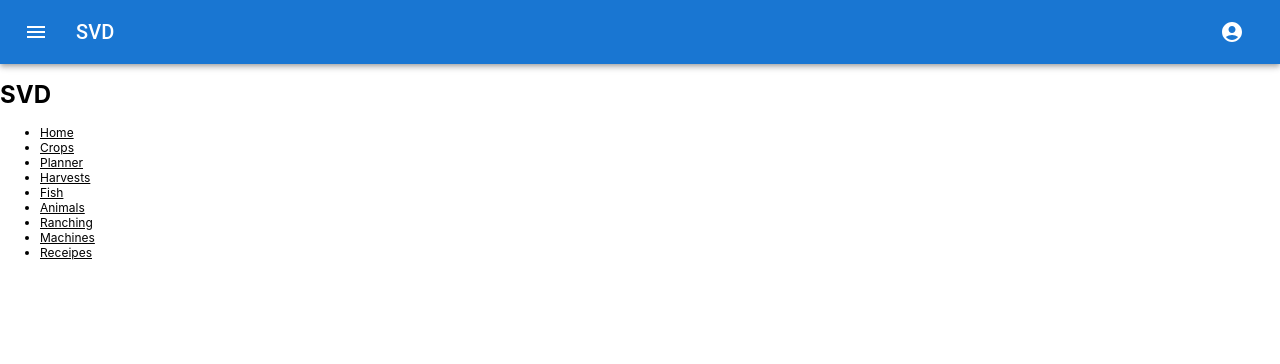
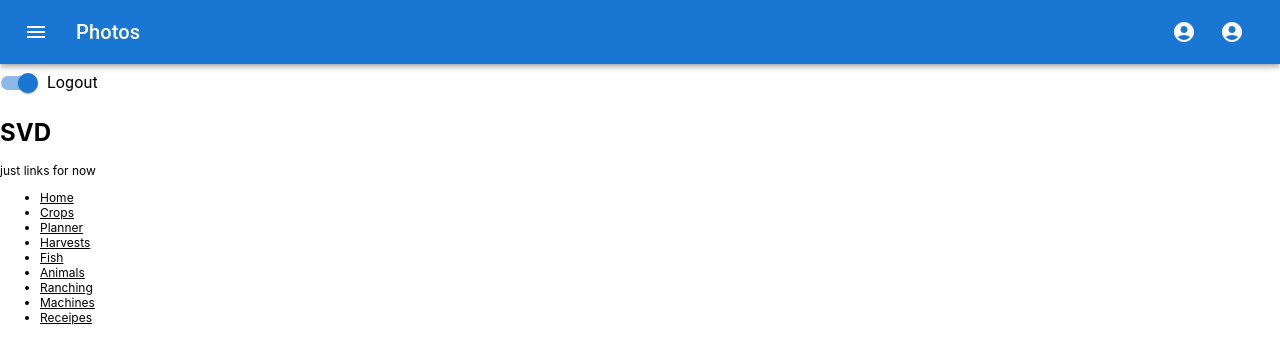
Before and after one commit to koscida/SVD, a React (Create React App) app: page / in a window 1280 px wide. Shown: the top 364 px of the page. Built offline with nearby package versions, Linux system fonts and the light colour scheme.

Commit message:
adding app bar

```diff
--- a/src/components/home/Home.js
+++ b/src/components/home/Home.js
@@ -5,6 +5,7 @@ function Home() {
 	return (
 		<>
 			<h1>SVD</h1>
+			just links for now
 			<div>
 				<ul>
 					{}
--- a/src/components/shared/navigation/MenuAppBar.js
+++ b/src/components/shared/navigation/MenuAppBar.js
@@ -1,5 +1,4 @@
 import * as React from "react";
-import { NavLink } from "react-router-dom";
 import AppBar from "@mui/material/AppBar";
 import Box from "@mui/material/Box";
 import Toolbar from "@mui/material/Toolbar";
@@ -7,9 +6,13 @@ import Typography from "@mui/material/Typography";
 import IconButton from "@mui/material/IconButton";
 import MenuIcon from "@mui/icons-material/Menu";
 import AccountCircle from "@mui/icons-material/AccountCircle";
+import Switch from "@mui/material/Switch";
+import FormControlLabel from "@mui/material/FormControlLabel";
+import FormGroup from "@mui/material/FormGroup";
 import MenuItem from "@mui/material/MenuItem";
 import Menu from "@mui/material/Menu";
 import Drawer from "@mui/material/Drawer";
+import Button from "@mui/material/Button";
 import List from "@mui/material/List";
 import Divider from "@mui/material/Divider";
 import ListItem from "@mui/material/ListItem";
@@ -24,20 +27,6 @@ import navigationLinks from "./navigationLinks";
 export default function MenuAppBar() {
 	const [auth, setAuth] = React.useState(true);
 	const [anchorEl, setAnchorEl] = React.useState(null);
-	const [state, setState] = React.useState({
-		drawer: false,
-	});
-
-	const toggleDrawer = (open) => (event) => {
-		if (
-			event.type === "keydown" &&
-			(event.key === "Tab" || event.key === "Shift")
-		) {
-			return;
-		}
-
-		setState({ ...state, drawer: open });
-	};
 
 	const handleChange = (event) => {
 		setAuth(event.target.checked);
@@ -51,42 +40,59 @@ export default function MenuAppBar() {
 		setAnchorEl(null);
 	};
 
-	let activeStyle = {
-		border: "1px solid #ddd",
+	const [state, setState] = React.useState({
+		navigation: false,
+		settings: false,
+	});
+
+	const toggleDrawer = (listName, open) => (event) => {
+		if (
+			event.type === "keydown" &&
+			(event.key === "Tab" || event.key === "Shift")
+		) {
+			return;
+		}
+
+		handleClose();
+
+		setState({ ...state, [listName]: open });
 	};
 
-	const list = () => (
+	const list = (listName) => (
 		<Box
 			role="presentation"
-			onClick={toggleDrawer(false)}
-			onKeyDown={toggleDrawer(false)}
+			onClick={toggleDrawer(listName, false)}
+			onKeyDown={toggleDrawer(listName, false)}
 		>
-			<Divider />
-
 			<List>
-				{navigationLinks.map((navigationLink, index) => (
-					<ListItem key={navigationLink.label} disablePadding>
+				{["Inbox", "Starred", "Send email", "Drafts"].map((text, index) => (
+					<ListItem key={text} disablePadding>
 						<ListItemButton>
 							<ListItemIcon>
 								{index % 2 === 0 ? <InboxIcon /> : <MailIcon />}
 							</ListItemIcon>
-							{/* <ListItemText primary={navigationLink} /> */}
-							<NavLink
-								to={navigationLink.to}
-								style={({ isActive }) => (isActive ? activeStyle : undefined)}
-							>
-								{navigationLink.label}
-							</NavLink>
+							<ListItemText primary={text} />
 						</ListItemButton>
 					</ListItem>
 				))}
 			</List>
 			<Divider />
+			<List>
+				{["All mail", "Trash", "Spam"].map((text, index) => (
+					<ListItem key={text} disablePadding>
+						<ListItemButton>
+							<ListItemIcon>
+								{index % 2 === 0 ? <InboxIcon /> : <MailIcon />}
+							</ListItemIcon>
+							<ListItemText primary={text} />
+						</ListItemButton>
+					</ListItem>
+				))}
+			</List>
 		</Box>
 	);
 
 	return (
-		<>
 		<Box sx={{ flexGrow: 1 }}>
 			<AppBar position="static">
 				<Toolbar>
@@ -96,21 +102,26 @@ export default function MenuAppBar() {
 						color="inherit"
 						aria-label="menu"
 						sx={{ mr: 2 }}
+						onClick={toggleDrawer("navigation", true)}
 					>
-							<MenuIcon onClick={toggleDrawer(true)} />
-							<Drawer
-								anchor={"drawer"}
-								open={state["drawer"]}
-								onClose={toggleDrawer(false)}
+						<MenuIcon />
+					</IconButton>
+
+					<Typography variant="h6" component="div" sx={{ flexGrow: 1 }}>
+						Photos
+					</Typography>
+					{
+						<div>
+							<IconButton
+								size="large"
+								aria-label="settings"
+								aria-controls="menu-appbar"
+								aria-haspopup="true"
+								color="inherit"
+								onClick={toggleDrawer("settings", true)}
 							>
-								{list()}
-							</Drawer>
+								<AccountCircle />
 							</IconButton>
-						<Typography variant="h6" component="div" sx={{ flexGrow: 1 }}>
-							SVD
-						</Typography>
-						{auth && (
-							<div>
 							<IconButton
 								size="large"
 								aria-label="account of current user"
@@ -140,10 +151,35 @@ export default function MenuAppBar() {
 								<MenuItem onClick={handleClose}>My account</MenuItem>
 							</Menu>
 						</div>
-						)}
+					}
 				</Toolbar>
 			</AppBar>
+			<FormGroup>
+				<FormControlLabel
+					control={
+						<Switch
+							checked={auth}
+							onChange={handleChange}
+							aria-label="login switch"
+						/>
+					}
+					label={auth ? "Logout" : "Login"}
+				/>
+			</FormGroup>
+			<Drawer
+				anchor={"left"}
+				open={state["navigation"]}
+				onClose={toggleDrawer("navigation", false)}
+			>
+				{list("navigation")}
+			</Drawer>
+			<Drawer
+				anchor={"right"}
+				open={state["settings"]}
+				onClose={toggleDrawer("settings", false)}
+			>
+				{list("settings")}
+			</Drawer>
 		</Box>
-		</>
 	);
 }
```
Lines whose indentation alone changed are shown as unchanged.
